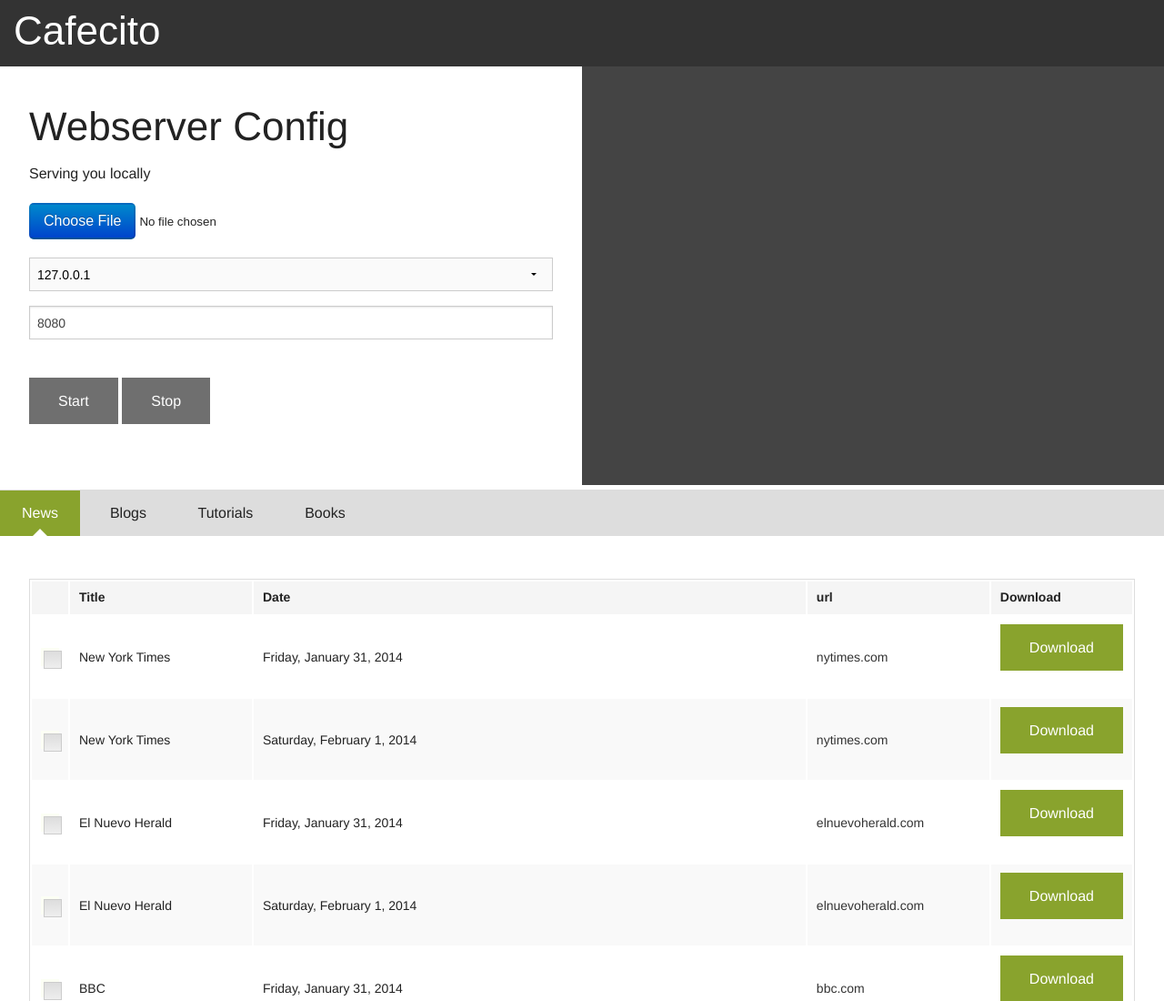
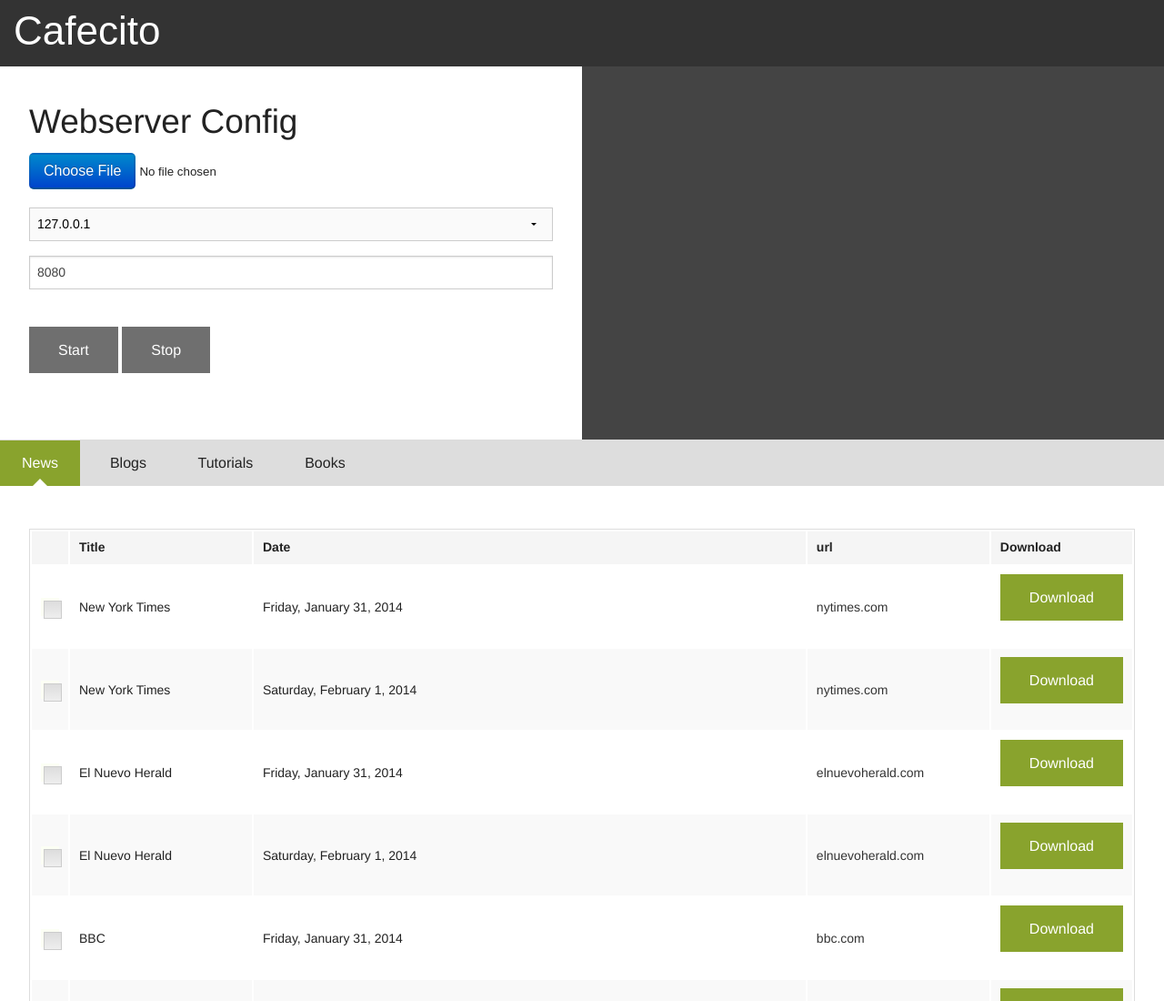
Before and after one commit to yigalakselman/cafecito, a browser extension: page index.html in a window 1280 px wide. Shown: the top 1100 px of the page at 91% size. Drawn offline with Linux system fonts and the light colour scheme.

Commit message:
little fixes to web srver config

```diff
--- a/index.html
+++ b/index.html
@@ -50,14 +50,14 @@
           .hero-unit {
             float: left;
             width: 50%;
-            min-height: 400px;
+            min-height: 300px;
             margin: 0 auto;
             padding: 2rem;
           }
           .logger {
             width: 50%;
             height: 100px;
-            min-height: 460px;
+            min-height: 410px;
             overflow-y: auto;
             background-color: #444;
             color: white;
@@ -81,8 +81,7 @@
       </div>
       <section class="server">
         <div class="hero-unit">
-          <h1>Webserver Config</h1>
-           <p>Serving you locally</p>
+          <h2>Webserver Config</h2>
            <p>
              <input type="file" webkitdirectory id="directory"/><br />
              <select id="hosts">
```
